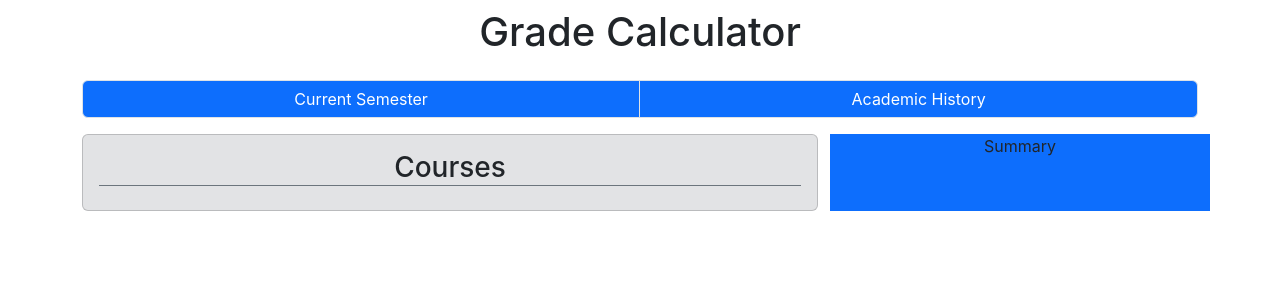
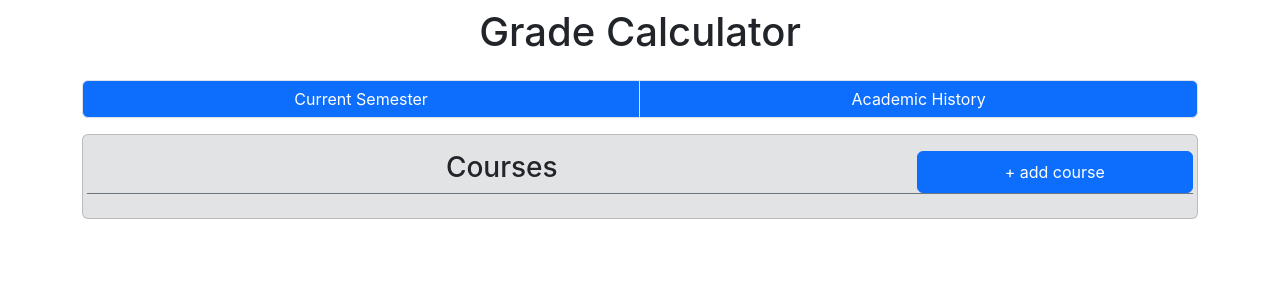
Before and after one commit to lopezkor000/academic-history, a React (Create React App) app: page /current-semester in a window 1280 px wide. Shown: the top 300 px of the page. Built offline with nearby package versions, Linux system fonts and the light colour scheme; no server answers.

Commit message:
added offcanvas popover

```diff
--- a/src/components/CurrentSemester/CurrentSemester.js
+++ b/src/components/CurrentSemester/CurrentSemester.js
@@ -1,6 +1,7 @@
 import { useEffect, useState } from "react";
 import axios from "axios";
 import CourseTab from "./Courses/CourseTab";
+import NewCourse from "./Forms/NewCourse";
 
 function CurrentSemester() {
 	let [courses, setCourses] = useState({});
@@ -22,19 +23,29 @@ function CurrentSemester() {
 	};
 
 	return (
+		<>
 			<div className="row">
-      <div className="col col-8">
+				<div className="col">
 					<div className="card bg-secondary-subtle">
 						<div className="card-body">
-            <div className="card-title h3 border-bottom border-secondary">
-              Courses
+							<div className="card-title border-bottom border-secondary row">
+								<h3 className="text-center col col-9">Courses</h3>
+								<button
+									className="col col-3 btn btn-primary"
+									data-bs-toggle={"offcanvas"}
+									data-bs-target={"#newcourse"}
+								>
+									+ add course
+								</button>
 							</div>
 							{getCourses()}
 						</div>
 					</div>
 				</div>
-      <div className="col col-4 bg-primary">Summary</div>
+				{/* <div className="col col-4 bg-primary">Summary</div> */}
 			</div>
+			<NewCourse />
+		</>
 	);
 }
 
--- /dev/null
+++ b/src/components/CurrentSemester/Forms/NewCourse.js
@@ -0,0 +1,23 @@
+function NewCourse() {
+	return (
+		<div
+			className="offcanvas offcanvas-start w-50 container text-center"
+			tabIndex={"-1"}
+			id={"newcourse"}
+		>
+			<div className="offcanvas-header row">
+				<h3>Edit Courses</h3>
+			</div>
+			<div className="offcanvas-body row">
+				<p>
+					Adipisicing proident veniam enim amet veniam. Irure exercitation
+					nostrud ad nisi fugiat et cupidatat proident sit Lorem sunt voluptate
+					occaecat adipisicing. Non in eiusmod tempor irure est Lorem enim velit
+					officia ullamco ut eu magna.
+				</p>
+			</div>
+		</div>
+	);
+}
+
+export default NewCourse;
```
Lines whose indentation alone changed are shown as unchanged.
